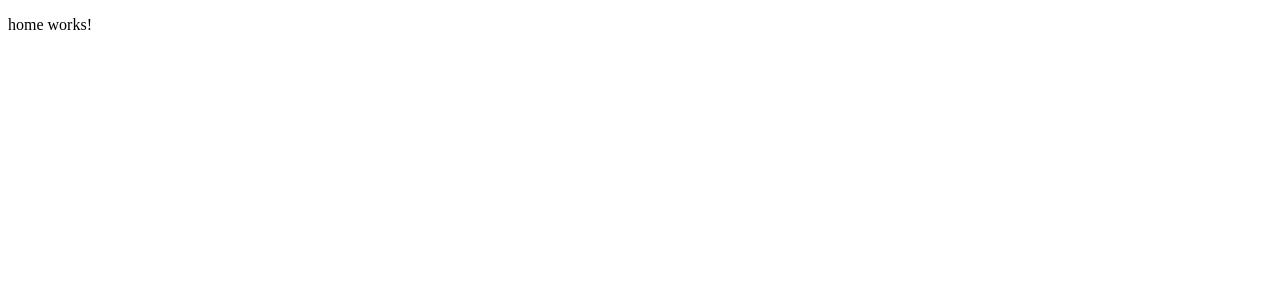
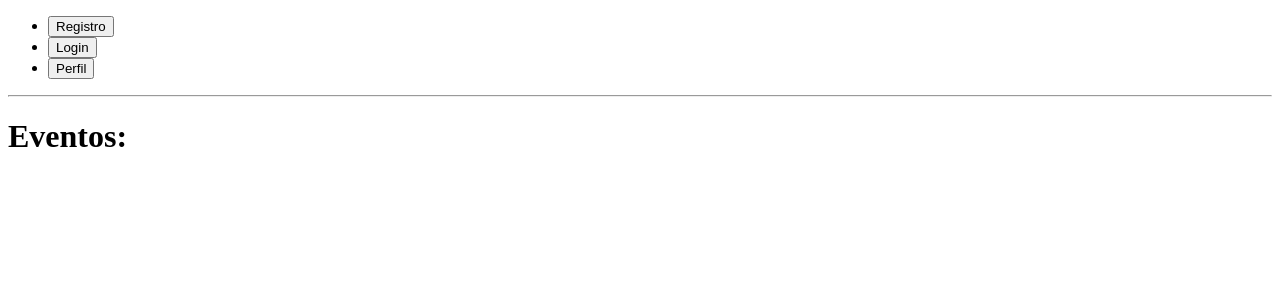
Before and after one commit to JoelRazuri/Gestion-de-Eventos-Angular, an Angular app: page /home in a window 1280 px wide. Shown: the top 300 px of the page. Built offline with nearby package versions, Linux system fonts and the light colour scheme.

Commit message:
create navbar

```diff
--- a/src/app/pages/home/home.component.html
+++ b/src/app/pages/home/home.component.html
@@ -1 +1,7 @@
-<p>home works!</p>
+<ul>
+  <li><button (click)="navigateToSignUp()">Registro</button></li>
+  <li><button (click)="navigateToLogin()">Login</button></li>
+  <li><button>Perfil</button></li>
+</ul>
+<hr />
+<h1>Eventos:</h1>
```
